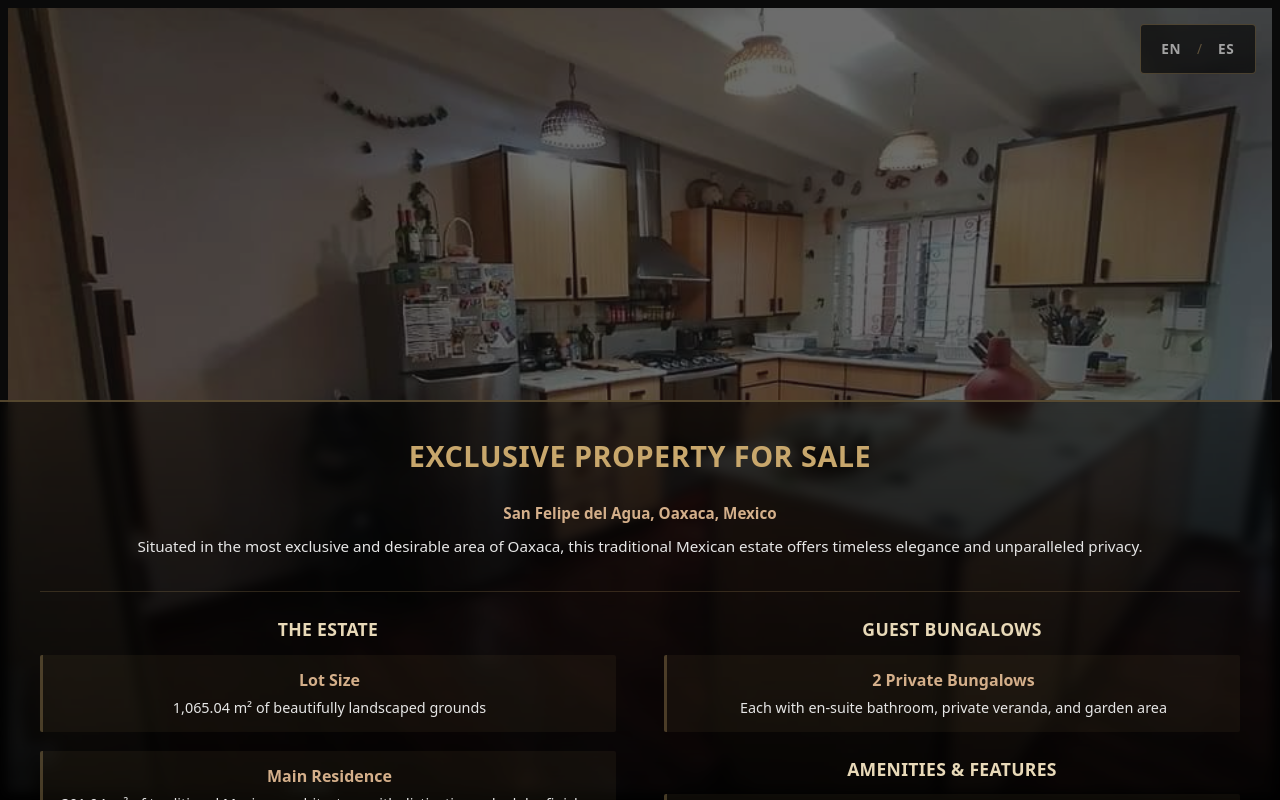
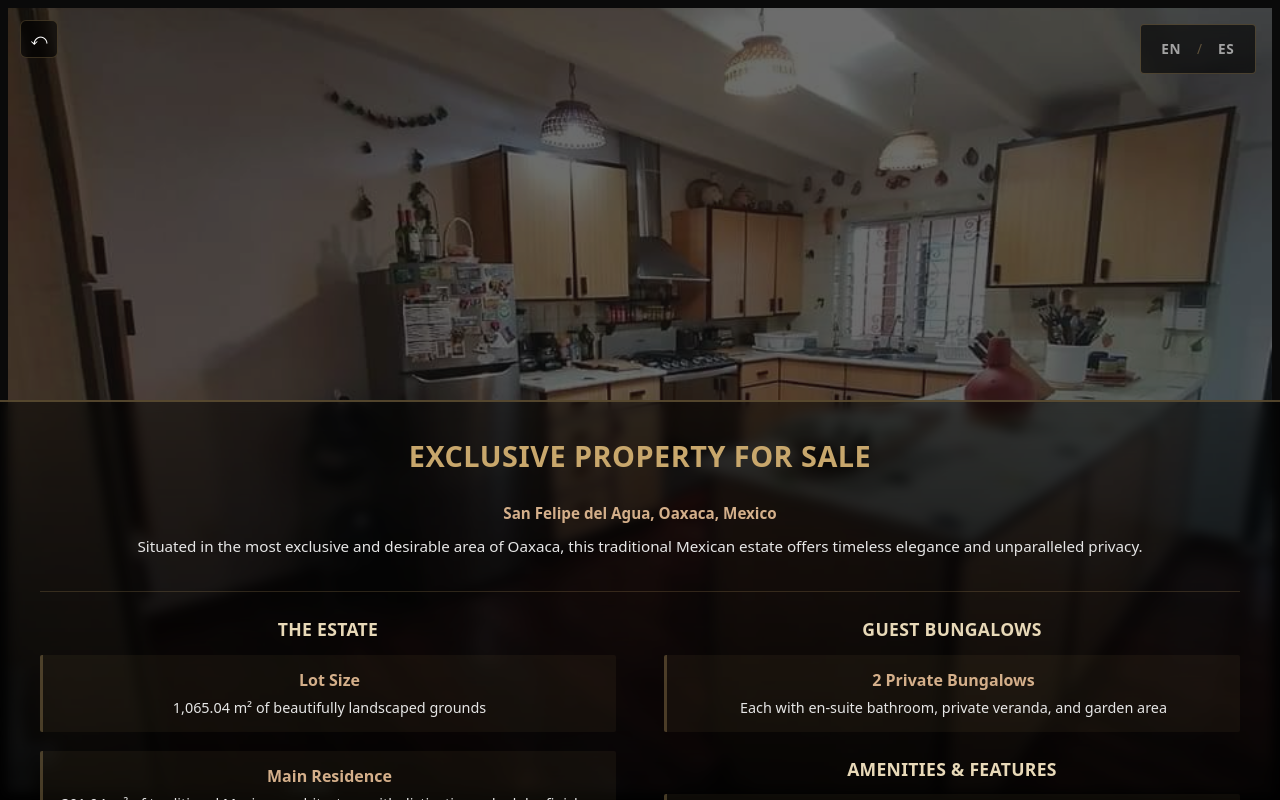
Before and after one commit to Insomnium-Eye/oaxacahouse, a React (Vite) app: page / in a window 1280 px wide. Built offline with nearby package versions, Linux system fonts and the light colour scheme.

Commit message:
Add persistent Home/Close button to improve navigation when gallery modal is open

```diff
--- a/src/App.css
+++ b/src/App.css
@@ -713,3 +713,30 @@ header, .header, nav, footer, .footer, .site-header, .site-footer {
     font-size: 0.75rem;
   }
 }
+
+/* Home / Close persistent button (top-left) */
+.home-button {
+  position: fixed;
+  top: 1.25rem;
+  left: 1.25rem;
+  z-index: 1001;
+}
+.home-button button {
+  background: rgba(0,0,0,0.6);
+  color: #fff;
+  border: 1px solid rgba(200,167,108,0.25);
+  padding: 0.45rem 0.6rem;
+  border-radius: 6px;
+  font-size: 1rem;
+  cursor: pointer;
+  backdrop-filter: blur(4px);
+}
+.home-button button:hover {
+  background: rgba(200,167,108,0.12);
+  color: #d4af8a;
+}
+
+@media (max-width: 600px) {
+  .home-button { top: 0.9rem; left: 0.9rem; }
+  .home-button button { padding: 0.35rem 0.5rem; font-size: 0.95rem; }
+}
--- a/src/App.jsx
+++ b/src/App.jsx
@@ -62,6 +62,20 @@ export default function App() {
 
             <main id="main-root" style={{ height: '100%' }}>
                 <Gallery images={images} galleryLabel={t('site.gallery')} />
+
+                {/* Home / Close button (top-left) */}
+                <div className="home-button">
+                    <button
+                        onClick={() => {
+                            if (isModalOpen) setIsModalOpen(false)
+                            else window.scrollTo({ top: 0, behavior: 'smooth' })
+                        }}
+                        aria-label="Close modal or go home"
+                        title="Close / Home"
+                    >
+                        ⤺
+                    </button>
+                </div>
 
                 {/* Language Switcher */}
                 <div className="language-switcher">
```
